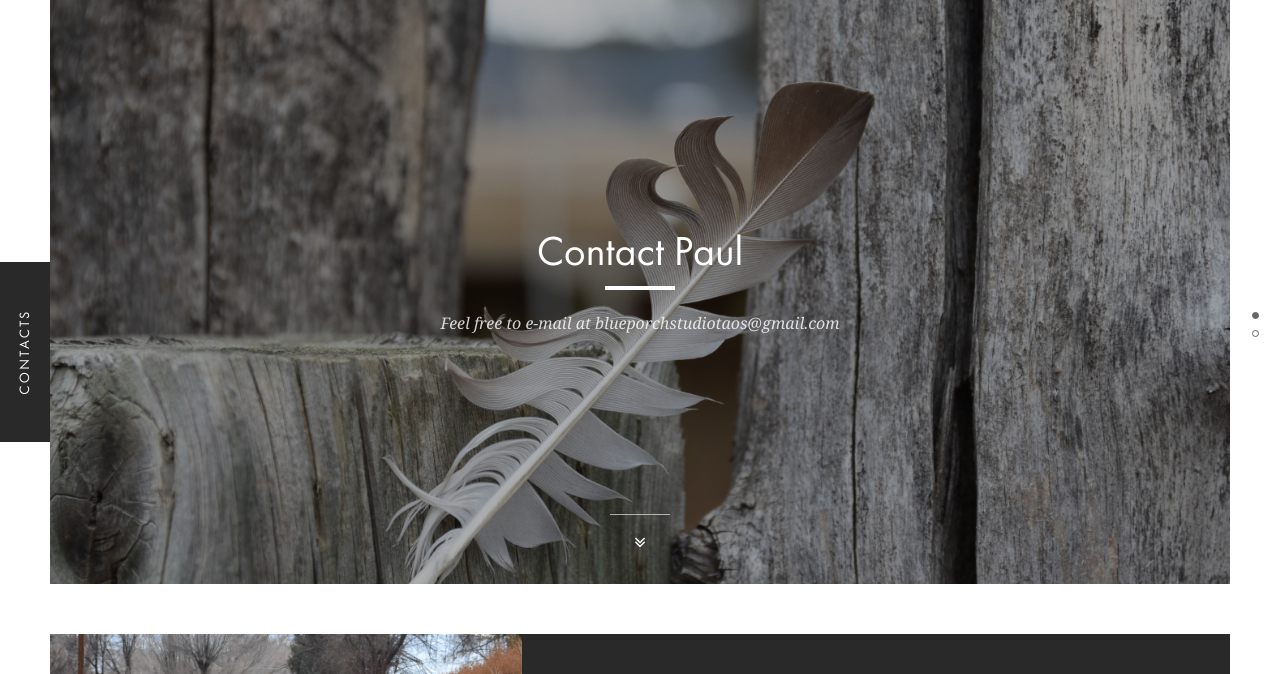
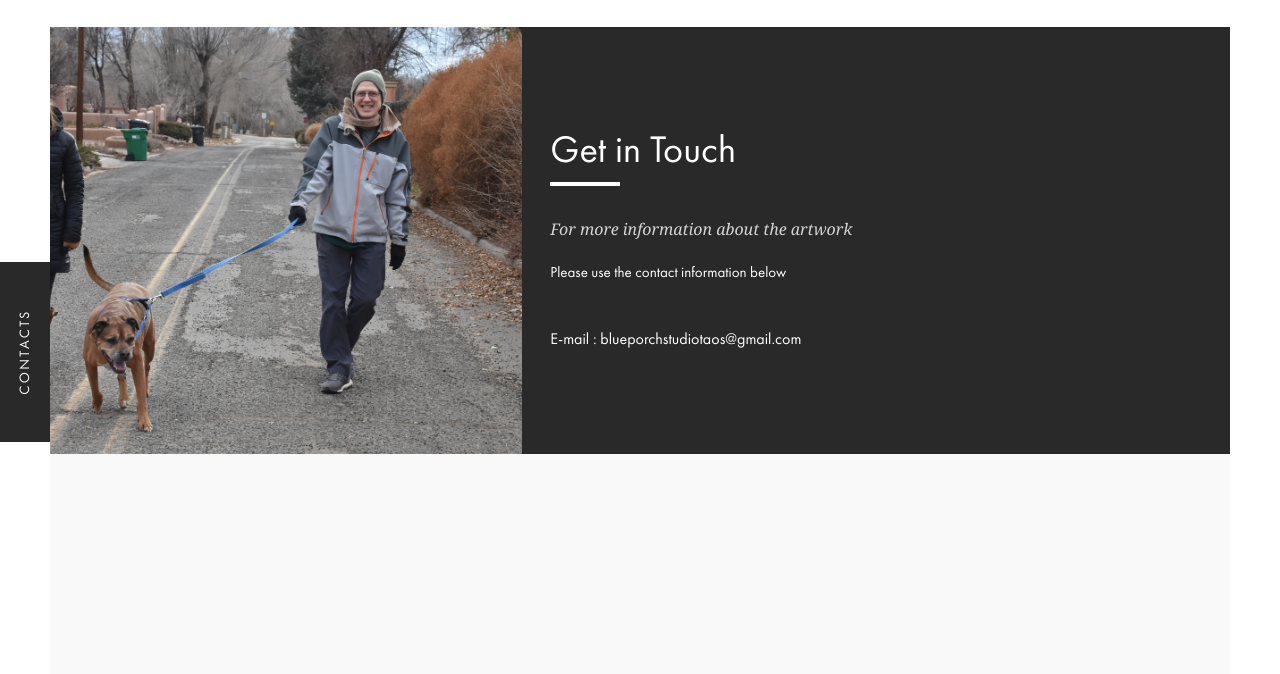
Before and after one commit to blueporchstudiotaos/blueporchstudiotaos.github.io, a plain HTML site: page contact.html in a window 1280 px wide. Shown: the part 73-747 px from the top of the page. Drawn offline with Linux system fonts and the light colour scheme; files whose address does not match are found by name.

Commit message:
update contact section, removed garbage text

```diff
--- a/contact.html
+++ b/contact.html
@@ -59,26 +59,25 @@
                     <div class="fixed-title"><span>Contacts</span></div>
                     <!--  Page title end   -->
                     <!--  Page navigation   -->
-                    <div class="scroll-page-nav">
+                    <!-- <div class="scroll-page-nav">
                         <ul>
                             <li><a  href="#sec1"></a></li>
                             <li><a  href="#sec2"></a></li>
-                            <!-- <li><a  href="#sec3"></a></li> -->
+                            <li><a  href="#sec3"></a></li>
                         </ul>
-                    </div>
+                    </div> -->
                     <!--  Page navigation  end -->
                     <div class="content full-height">
                         <!--  Page title section   -->
-                        <section class="parallax-section">
+                        <!-- <section class="parallax-section">
                             <div class="overlay"></div>
                             <div class="bg" style="background-image:url(images/contact1.jpg)" data-top-bottom="transform: translateY(200px);" data-bottom-top="transform: translateY(-200px);"></div>
                             <div class="container">
                                 <h2>Contact Paul</h2>
                                 <div class="separator"></div>
-                                <h3 class="subtitle">Feel free to e-mail at blueporchstudiotaos@gmail.com</h3>
                             </div>
                             <a class="custom-scroll-link sect-scroll" href="#sec1"><i class="fa fa-angle-double-down"></i></a>
-                        </section>
+                        </section> -->
                         <!--  Page title section end  -->
                         <!--  Section contact info   -->
                         <section class="section-columns" id="sec1">
```
Also changed, not shown: portfolio-east-coast.html (+2 -2 lines).
